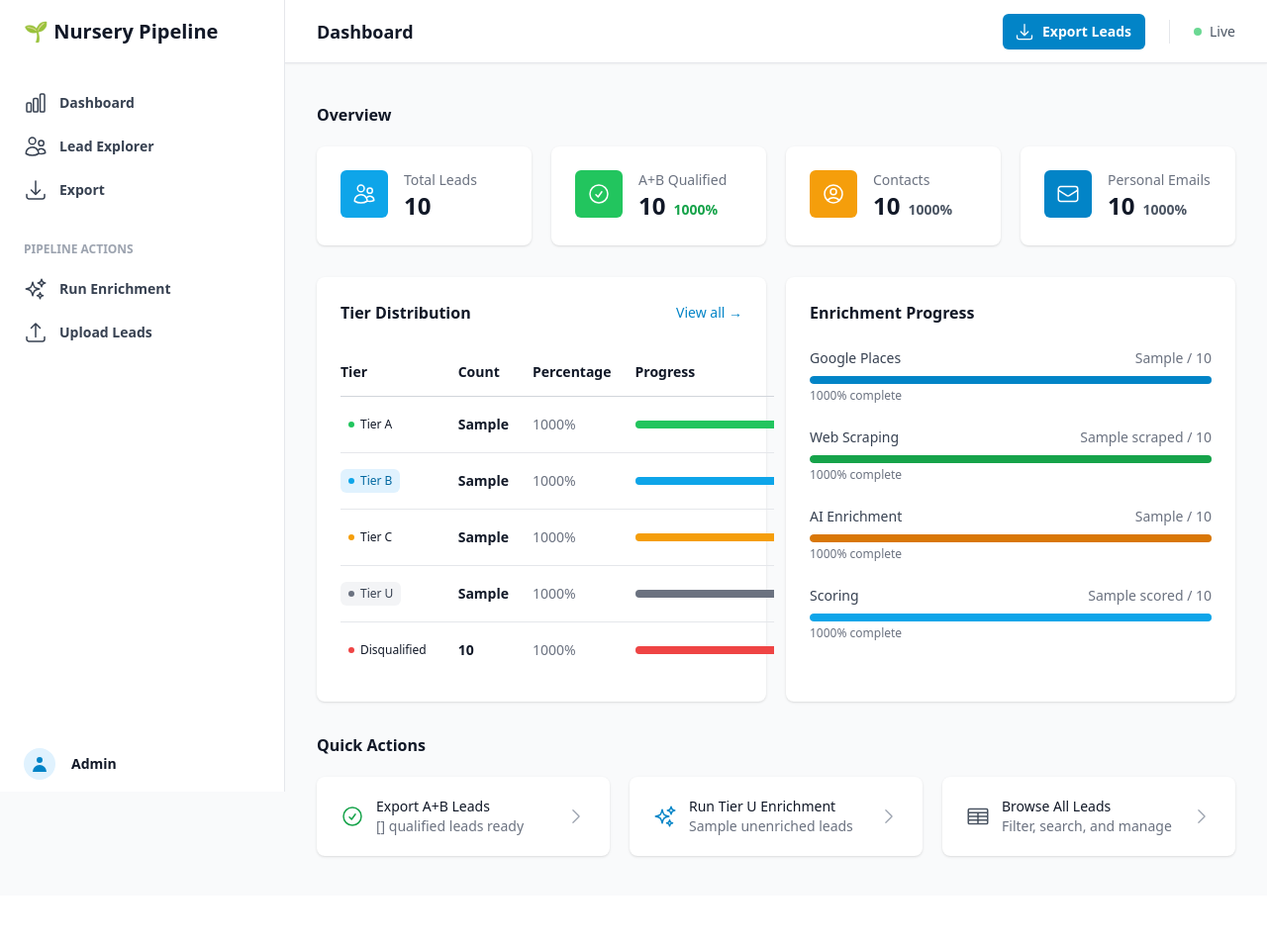
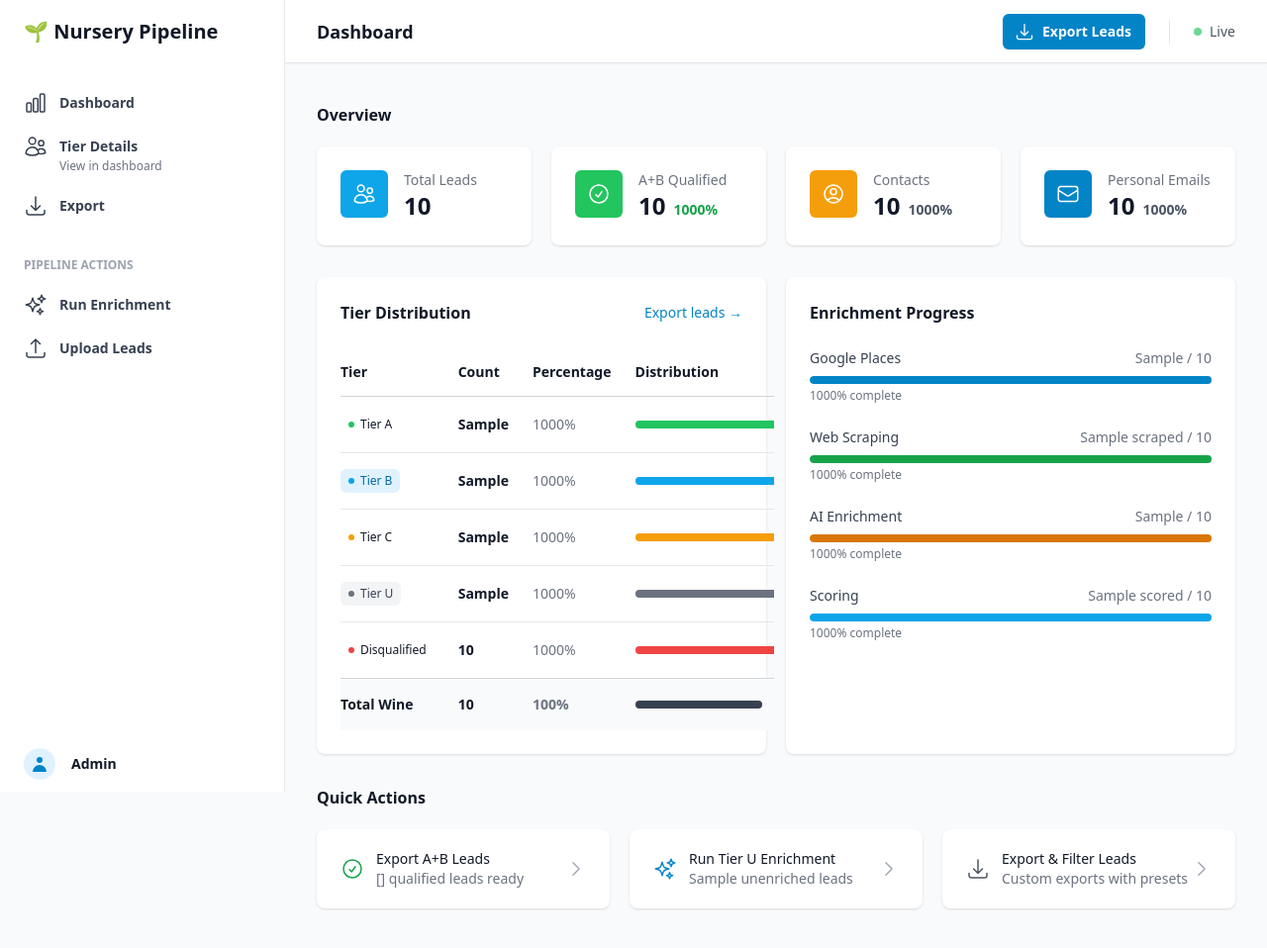
Before and after one commit to coltonheil/nursery-enrichment-pipeline, a Flask app: template templates/dashboard_v2.html in a window 1280 px wide. Shown: the whole page at 99% size. Before the commit the page ends 867 px from the top, so only its background shows below. Run offline with Flask 3, Linux system fonts and the light colour scheme; the template is opened without the code that fills it: most values are stand-ins (such as "Sample title", 1, 10 or a date in 2020); some libraries are stand-ins or nearby versions.

Commit message:
fix(v2): keep navigation within V2, clarify tier table, add totals row
- Changed tier distribution 'Progress' column to 'Distribution' (clearer labeling)
- Added 'Total Wine' footer row showing sum of all leads (100% distribution)
- Updated all V2 links to stay within V2 interface:
  - Tier table 'View all' → Export V2
  - Quick Actions 'Browse All Leads' → Export V2
  - Disqualified leads → Export V2 with tier filter
  - Sidebar 'Leads' → Dashboard (tier viewing)
- Prevents navigation from V2 falling back to old website

Fixes: Navigation inconsistency, confusing progress bars, missing totals

```diff
--- a/templates/components/sidebar_content.html
+++ b/templates/components/sidebar_content.html
@@ -22,13 +22,15 @@
 
                 <!-- Leads -->
                 <li>
-                    <a href="{{ url_for('leads') }}"
-                       class="group flex gap-x-3 rounded-md p-2 text-sm leading-6 font-semibold
-                              {% if request.endpoint == 'leads' %}bg-gray-50 text-primary-600{% else %}text-gray-700 hover:text-primary-600 hover:bg-gray-50{% endif %}">
+                    <a href="{{ url_for('dashboard_v2') }}"
+                       class="group flex gap-x-3 rounded-md p-2 text-sm leading-6 font-semibold text-gray-700 hover:text-primary-600 hover:bg-gray-50">
                         <svg class="h-6 w-6 shrink-0" fill="none" viewBox="0 0 24 24" stroke-width="1.5" stroke="currentColor">
                             <path stroke-linecap="round" stroke-linejoin="round" d="M15 19.128a9.38 9.38 0 002.625.372 9.337 9.337 0 004.121-.952 4.125 4.125 0 00-7.533-2.493M15 19.128v-.003c0-1.113-.285-2.16-.786-3.07M15 19.128v.106A12.318 12.318 0 018.624 21c-2.331 0-4.512-.645-6.374-1.766l-.001-.109a6.375 6.375 0 0111.964-3.07M12 6.375a3.375 3.375 0 11-6.75 0 3.375 3.375 0 016.75 0zm8.25 2.25a2.625 2.625 0 11-5.25 0 2.625 2.625 0 015.25 0z" />
                         </svg>
-                        Lead Explorer
+                        <div class="flex-1">
+                            <div>Tier Details</div>
+                            <div class="text-xs font-normal text-gray-500">View in dashboard</div>
+                        </div>
                     </a>
                 </li>
 
--- a/templates/dashboard_v2.html
+++ b/templates/dashboard_v2.html
@@ -96,7 +96,7 @@
         <div class="rounded-lg bg-white px-5 py-6 shadow sm:px-6">
             <div class="flex items-center justify-between">
                 <h3 class="text-base font-semibold leading-6 text-gray-900">Tier Distribution</h3>
-                <a href="{{ url_for('leads') }}" class="text-sm font-medium text-primary-600 hover:text-primary-500">View all →</a>
+                <a href="{{ url_for('export_v2') }}" class="text-sm font-medium text-primary-600 hover:text-primary-500">Export leads →</a>
             </div>
             <div class="mt-6 flow-root">
                 <div class="-mx-4 -my-2 overflow-x-auto sm:-mx-6 lg:-mx-8">
@@ -107,7 +107,7 @@
                                     <th scope="col" class="py-3.5 pl-4 pr-3 text-left text-sm font-semibold text-gray-900 sm:pl-0">Tier</th>
                                     <th scope="col" class="px-3 py-3.5 text-left text-sm font-semibold text-gray-900">Count</th>
                                     <th scope="col" class="px-3 py-3.5 text-left text-sm font-semibold text-gray-900">Percentage</th>
-                                    <th scope="col" class="px-3 py-3.5 text-left text-sm font-semibold text-gray-900">Progress</th>
+                                    <th scope="col" class="px-3 py-3.5 text-left text-sm font-semibold text-gray-900">Distribution</th>
                                 </tr>
                             </thead>
                             <tbody class="divide-y divide-gray-200">
@@ -199,6 +199,22 @@
                                 </tr>
                                 {% endif %}
                             </tbody>
+                            <tfoot class="border-t-2 border-gray-300">
+                                <tr class="bg-gray-50">
+                                    <td class="whitespace-nowrap py-4 pl-4 pr-3 text-sm font-bold text-gray-900 sm:pl-0">
+                                        Total Wine
+                                    </td>
+                                    <td class="whitespace-nowrap px-3 py-4 text-sm text-gray-900 font-bold">{{ stats.total |number_format }}</td>
+                                    <td class="whitespace-nowrap px-3 py-4 text-sm text-gray-500 font-semibold">100%</td>
+                                    <td class="whitespace-nowrap px-3 py-4 text-sm text-gray-500">
+                                        <div class="flex items-center gap-x-2">
+                                            <div class="h-2 w-32 rounded-full bg-gray-300">
+                                                <div class="h-2 rounded-full bg-gray-700" style="width: 100%"></div>
+                                            </div>
+                                        </div>
+                                    </td>
+                                </tr>
+                            </tfoot>
                         </table>
                     </div>
                 </div>
@@ -303,17 +319,17 @@
             </button>
 
             <!-- View All Leads -->
-            <a href="{{ url_for('leads') }}"
+            <a href="{{ url_for('export_v2') }}"
                class="relative block overflow-hidden rounded-lg bg-white px-4 py-5 shadow hover:shadow-md transition-shadow sm:px-6">
                 <div class="flex items-center">
                     <div class="flex-shrink-0">
                         <svg class="h-6 w-6 text-gray-600" fill="none" viewBox="0 0 24 24" stroke-width="1.5" stroke="currentColor">
-                            <path stroke-linecap="round" stroke-linejoin="round" d="M3.375 19.5h17.25m-17.25 0a1.125 1.125 0 01-1.125-1.125M3.375 19.5h7.5c.621 0 1.125-.504 1.125-1.125m-9.75 0V5.625m0 12.75v-1.5c0-.621.504-1.125 1.125-1.125m18.375 2.625V5.625m0 12.75c0 .621-.504 1.125-1.125 1.125m1.125-1.125v-1.5c0-.621-.504-1.125-1.125-1.125m0 3.75h-7.5A1.125 1.125 0 0112 18.375m9.75-12.75c0-.621-.504-1.125-1.125-1.125H3.375c-.621 0-1.125.504-1.125 1.125m19.5 0v1.5c0 .621-.504 1.125-1.125 1.125M2.25 5.625v1.5c0 .621.504 1.125 1.125 1.125m0 0h17.25m-17.25 0h7.5c.621 0 1.125.504 1.125 1.125M3.375 8.25c-.621 0-1.125.504-1.125 1.125v1.5c0 .621.504 1.125 1.125 1.125m17.25-3.75h-7.5c-.621 0-1.125.504-1.125 1.125m8.625-1.125c.621 0 1.125.504 1.125 1.125v1.5c0 .621-.504 1.125-1.125 1.125m-17.25 0h7.5m-7.5 0c-.621 0-1.125.504-1.125 1.125v1.5c0 .621.504 1.125 1.125 1.125M12 10.875v-1.5m0 1.5c0 .621-.504 1.125-1.125 1.125M12 10.875c0 .621.504 1.125 1.125 1.125m-2.25 0c.621 0 1.125.504 1.125 1.125M13.125 12h7.5m-7.5 0c-.621 0-1.125.504-1.125 1.125M20.625 12c.621 0 1.125.504 1.125 1.125v1.5c0 .621-.504 1.125-1.125 1.125m-17.25 0h7.5M12 14.625v-1.5m0 1.5c0 .621-.504 1.125-1.125 1.125M12 14.625c0 .621.504 1.125 1.125 1.125m-2.25 0c.621 0 1.125.504 1.125 1.125m0 1.5v-1.5m0 0c0-.621.504-1.125 1.125-1.125m0 0h7.5" />
+                            <path stroke-linecap="round" stroke-linejoin="round" d="M3 16.5v2.25A2.25 2.25 0 005.25 21h13.5A2.25 2.25 0 0021 18.75V16.5M16.5 12L12 16.5m0 0L7.5 12m4.5 4.5V3" />
                         </svg>
                     </div>
                     <div class="ml-3 flex-1">
-                        <div class="text-sm font-medium text-gray-900">Browse All Leads</div>
-                        <div class="text-sm text-gray-500">Filter, search, and manage</div>
+                        <div class="text-sm font-medium text-gray-900">Export & Filter Leads</div>
+                        <div class="text-sm text-gray-500">Custom exports with presets</div>
                     </div>
                     <svg class="h-5 w-5 text-gray-400" fill="none" viewBox="0 0 24 24" stroke-width="1.5" stroke="currentColor">
                         <path stroke-linecap="round" stroke-linejoin="round" d="M8.25 4.5l7.5 7.5-7.5 7.5" />
@@ -330,7 +346,7 @@
         <div class="mt-5 grid grid-cols-1 gap-5 sm:grid-cols-2">
             {% if tier_dist.X > 0 %}
             <!-- View Disqualified -->
-            <a href="{{ url_for('leads', tier='X') }}"
+            <a href="{{ url_for('export_v2', tier='X') }}"
                class="relative block overflow-hidden rounded-lg border-2 border-danger-200 bg-danger-50 px-4 py-5 hover:border-danger-300 hover:shadow-md transition-shadow sm:px-6">
                 <div class="flex items-center">
                     <div class="flex-shrink-0">
```
